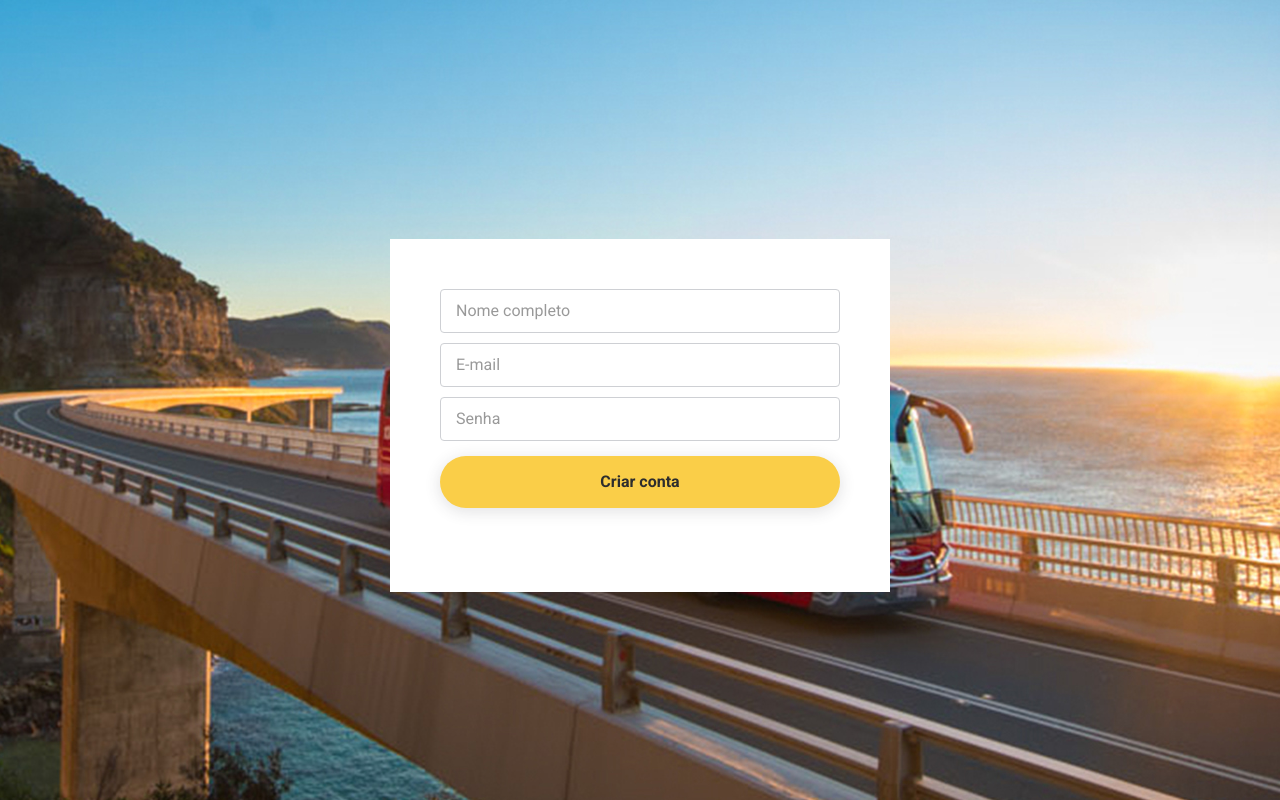
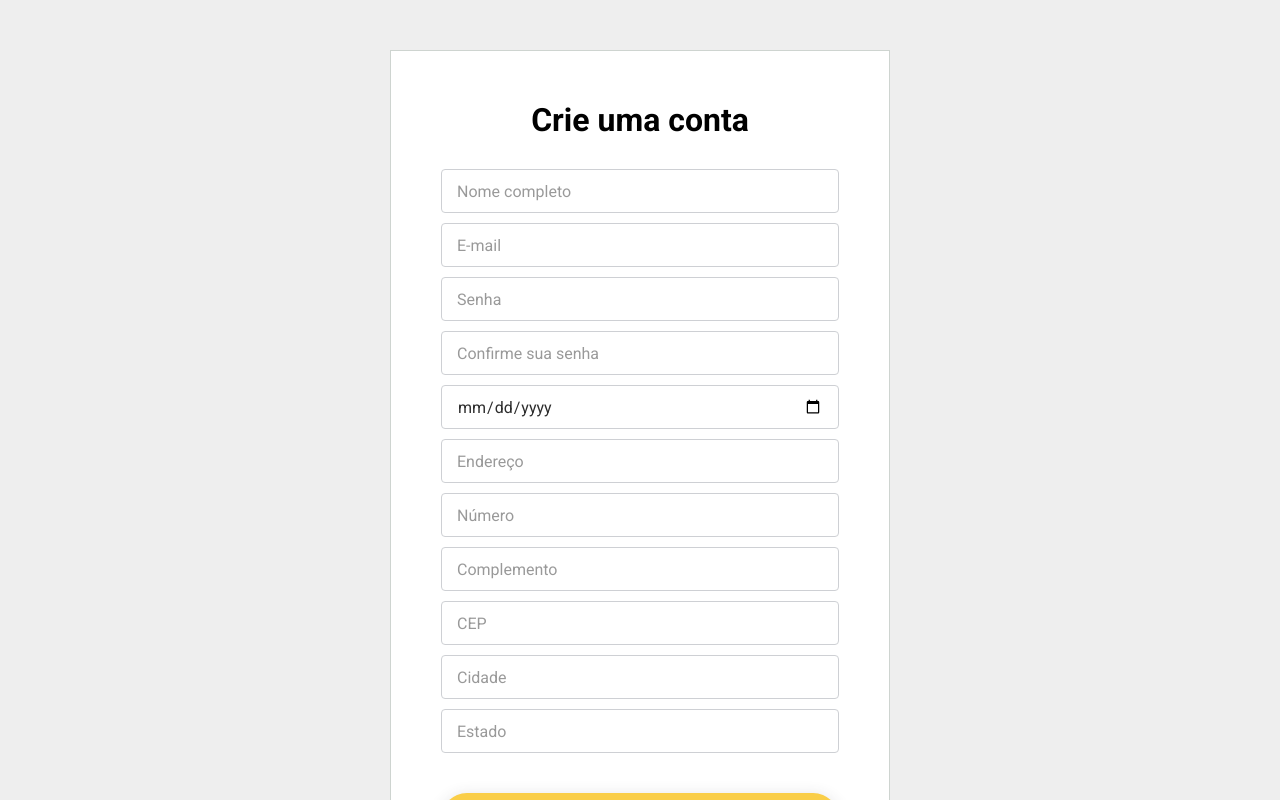
Before and after one commit to alan-nascimento/bubber-web, a React (Create React App) app: page /register in a window 1280 px wide. Shown: the top 800 px of the page. Built offline with nearby package versions, Linux system fonts and the light colour scheme.

Commit message:
Adding signin and signup forms

```diff
--- a/public/index.html
+++ b/public/index.html
@@ -1,20 +1,20 @@
 <!DOCTYPE html>
 <html lang="en">
+
 <head>
   <meta charset="utf-8" />
   <link rel="icon" href="%PUBLIC_URL%/favicon.ico" />
   <meta name="viewport" content="width=device-width, initial-scale=1" />
   <meta name="theme-color" content="#000000" />
-    <meta
-      name="description"
-      content="Web site created using create-react-app"
-    />
+  <meta name="description" content="Web site created using create-react-app" />
   <link rel="apple-touch-icon" href="logo192.png" />
   <link rel="manifest" href="%PUBLIC_URL%/manifest.json" />
-    <title>Jobify</title>
+  <title>Bubber</title>
 </head>
+
 <body>
   <noscript>You need to enable JavaScript to run this app.</noscript>
   <div id="root"></div>
 </body>
+
 </html>
--- a/src/pages/SignIn/SignIn.js
+++ b/src/pages/SignIn/SignIn.js
@@ -1,5 +1,20 @@
 import React from 'react';
+import { Link } from 'react-router-dom';
+
+import { Button } from '~/components';
 
 export default function SignIn() {
-  return <h1>Login</h1>;
+  return (
+    <>
+      <form>
+        <h1>Acesse sua conta</h1>
+        <input type="email" placeholder="E-mail" />
+        <input type="password" placeholder="Senha" />
+        <Button type="submit">Entrar</Button>
+        <div>
+          Ainda não possui uma conta? <Link to="/register">Cadastre-se</Link>
+        </div>
+      </form>
+    </>
+  );
 }
--- a/src/pages/SignUp/SignUp.js
+++ b/src/pages/SignUp/SignUp.js
@@ -1,19 +1,32 @@
 import React from 'react';
 import { Link } from 'react-router-dom';
-import { AiOutlineMail, TiKeyOutline } from 'react-icons/all';
 
 import { Button } from '~/components';
 
 export default function SignUp() {
+  const handleSubmit = e => e.preventDefault();
+
   return (
     <>
-      <form action="">
+      <form>
+        <h1>Crie uma conta</h1>
         <input type="text" placeholder="Nome completo" />
         <input type="email" placeholder="E-mail" />
         <input type="password" placeholder="Senha" />
-
-        <Button type="submit">Criar conta</Button>
-        <Link to="/">Já tenho uma conta</Link>
+        <input type="password" placeholder="Confirme sua senha" />
+        <input type="date" placeholder="Data de nascimento" />
+        <input type="text" placeholder="Endereço" />
+        <input type="text" placeholder="Número" />
+        <input type="text" placeholder="Complemento" />
+        <input type="text" placeholder="CEP" />
+        <input type="text" placeholder="Cidade" />
+        <input type="text" placeholder="Estado" />
+        <Button type="submit" onClick={e => handleSubmit(e)}>
+          Criar conta
+        </Button>
+        <div>
+          Já possui uma conta? <Link to="/">Acesse sua conta</Link>
+        </div>
       </form>
     </>
   );
--- a/src/pages/_layouts/Auth/Auth.styles.js
+++ b/src/pages/_layouts/Auth/Auth.styles.js
@@ -1,11 +1,7 @@
 import styled from 'styled-components';
 
-import { Background } from '~/assets';
-
 export const Wrapper = styled.div`
-  height: 100%;
-  background: url(${Background}) no-repeat center;
-  background-position: 50% 50%;
+  min-height: 100%;
   display: flex;
   flex-direction: column;
   justify-content: center;
@@ -16,13 +12,22 @@ export const Content = styled.div`
   width: 100%;
   max-width: 500px;
   text-align: center;
+  margin: 50px 0;
 
   form {
     background: #fff;
     padding: 50px;
     display: flex;
     flex-direction: column;
-    margin-top: 30px;
+    border: 1px solid #ced4d0;
+
+    h1 {
+      margin-bottom: 30px;
+    }
+
+    div {
+      margin-top: 20px;
+    }
 
     input {
       border: 1px solid #ced0d4;
@@ -37,8 +42,13 @@ export const Content = styled.div`
       }
     }
 
+    button {
+      margin-top: 30px;
+    }
+
     a {
-      color: #fff;
+      color: #face48;
+      font-weight: bold;
       margin-top: 15px;
       font-size: 16px;
       opacity: 0.8;
--- a/src/styles/global.js
+++ b/src/styles/global.js
@@ -19,6 +19,7 @@ export default createGlobalStyle`
   }
 
   body {
+    background: #eee;
     -webkit-font-smoothing: antialiased;
   }
 
```
Lines whose indentation alone changed are shown as unchanged.
